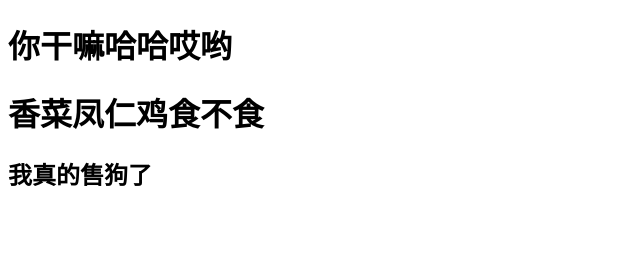
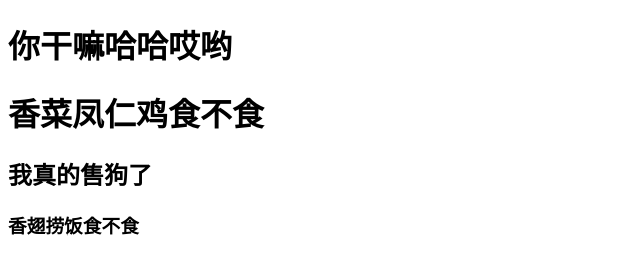
Before and after one commit to dcx23293/dcx23293.github.io, a plain HTML site: page index.html in a window 1280 px wide. Shown: the whole page, without its empty margins (0-640 px from the left). Drawn offline with Linux system fonts and the light colour scheme.

Commit message:
纯鹿人

```diff
--- a/index.html
+++ b/index.html
@@ -10,5 +10,6 @@
     <h1>你干嘛哈哈哎哟</h1>
     <h1>香菜凤仁鸡食不食</h1>
     <h2>我真的售狗了</h2>
+    <h3>香翅捞饭食不食</h3>
 </body>
 </html>
```
